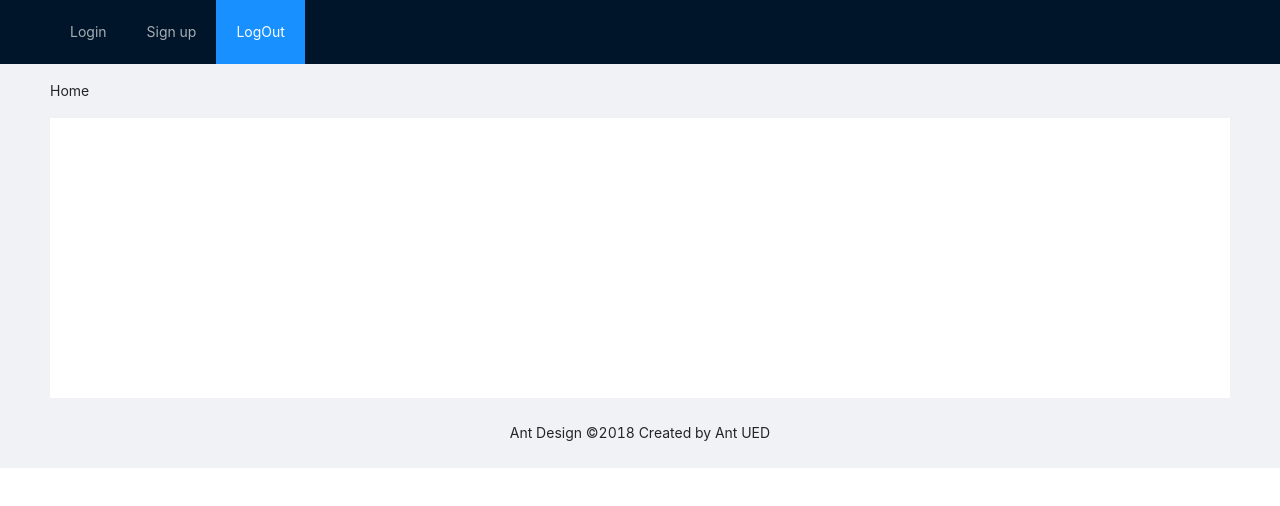
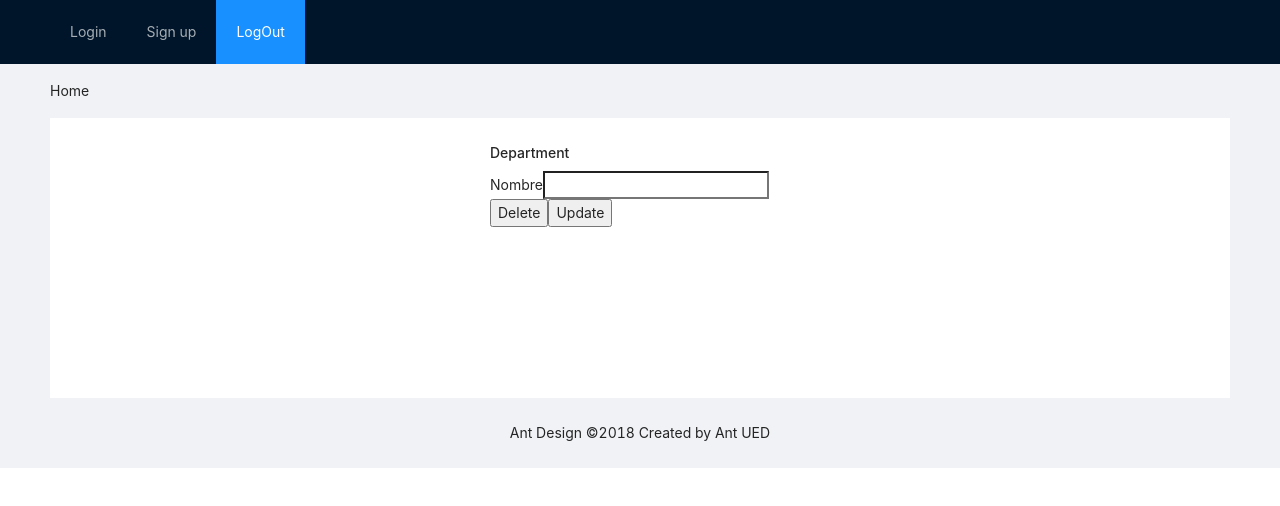
Before and after one commit to una-eif509-desarrolloweb-20G01/webdev-project-frontend-alpha, a React (Create React App) app: page /edit_department/1 in a window 1280 px wide. Shown: the top 506 px of the page. Built offline with nearby package versions, Linux system fonts and the light colour scheme; no server answers.

Commit message:
Edit Department

```diff
--- a/src/App.css
+++ b/src/App.css
@@ -49,3 +49,19 @@
   margin: 16px 24px 16px 0;
   float: left;
 }
+
+.list {
+  text-align: left;
+  max-width: 750px;
+  margin: auto;
+}
+
+.submit-form {
+  max-width: 300px;
+  margin: auto;
+}
+
+.edit-form {
+  max-width: 300px;
+  margin: auto;
+}
--- a/src/App.js
+++ b/src/App.js
@@ -9,6 +9,7 @@ import Login from "./components/Login";
 import Home from "./components/Home";
 import Department from "./components/Department";
 import AddDepartment from "./components/AddDepartment";
+import EditDepartment from "./components/EditDepartment";
 import Signup from "./components/Signup";
 
 function App() {
@@ -60,6 +61,7 @@ function App() {
             <Route exact path="/login" component={Login}/>
             <Route exact path="/department" component={Department}/>
             <Route exact path="/add_department" component={AddDepartment}/>
+            <Route exact path="/edit_department/:id" component={EditDepartment}/>
             <Route exact path="/signup" component={Signup}/>
     </Switch>
     </div>
--- a/src/components/Department.js
+++ b/src/components/Department.js
@@ -15,6 +15,9 @@ const initialDepartmentListState = [
 const Department = (props) => {
     const [departmentList, setDepartmentList] = useState(initialDepartmentListState);
     const [error, setError] = useState(false);
+
+    const [currentDepartment, setCurrentDepartment] = useState(null);
+    const [currentIndex, setCurrentIndex] = useState(-1);
 
     /**
      * React Hooks
@@ -52,8 +55,19 @@ const Department = (props) => {
         }
     ];
 
+    const refreshList = () => {
+        getAllDepartmentsMethod();
+        setCurrentDepartment(null);
+        setCurrentIndex(-1);
+    };
+
+    const setActiveDepartment = (department, index) => {
+        setCurrentDepartment(department);
+        setCurrentIndex(index);
+    };
+
     return (
-        <div>
+     /*   <div>
             <Link to={"/add_department"}>
                 <Button type="primary" htmlType="button">
                     Add
@@ -63,7 +77,65 @@ const Department = (props) => {
             {error ? (
                 <Alert message="Error in the system. Try again later." type="error" showIcon closable/>
             ) : null}
+        </div>*/
+
+        <div className="list row">
+
+        <div className="col-md-6">
+        <h4>Departments List</h4>
+    <Table rowKey={department => departmentList.id_department} columns={columns} dataSource={departmentList}
+
+    />
+    <ul className="list-group">
+        {departmentList &&
+        departmentList.map((departmentList, index) => (
+            <li
+    className={
+        "list-group-item " + (index === currentIndex ? "active" : "")
+    }
+    onClick={() => setActiveDepartment(departmentList , index)}
+    key={index}
+        >
+        {departmentList.department_name}
+        </li>
+))}
+</ul>
+
+
+    </div>
+    <div className="col-md-6">
+        {currentDepartment ? (
+                <div>
+                <h4>Tutorial</h4>
+                <div>
+                <label>
+                <strong>Title:</strong>
+        </label>{" "}
+    {currentDepartment.id_department}
+</div>
+    <div>
+    <label>
+    <strong>Description:</strong>
+    </label>{" "}
+    {currentDepartment.department_name}
+</div>
+
+
+    <Link
+    to={"/edit_department/" + currentDepartment.id_department}
+    className="badge badge-warning"
+        >
+        Edit
+        </Link>
         </div>
+) : (
+    <div>
+    <br />
+    <p>Please click on a Department...</p>
+    </div>
+)}
+</div>
+    </div>
     )
 };
 
--- /dev/null
+++ b/src/components/EditDepartment.js
@@ -0,0 +1,105 @@
+import React, { useState, useEffect } from "react";
+import DepartmentService from "../services/department.service";
+
+const EditDepartment = props => {
+    const initialDepartmentState = {
+        id_department: null,
+        department_name: ""
+    };
+    const [currentDepartment, setCurrentDepartment] = useState(initialDepartmentState);
+    const [message, setMessage] = useState("");
+
+    const [error, setError, submitted, setSubmitted] = useState(false);
+
+    const getDepartment = id => {
+        DepartmentService.get(id)
+            .then(response => {
+                setCurrentDepartment(response.data);
+                console.log(response.data);
+            })
+            .catch(e => {
+                console.log(e);
+            });
+    };
+
+    useEffect(() => {
+        getDepartment(props.match.params.id);
+    }, [props.match.params.id]);
+
+    const handleInputChange = event => {
+        const { name, value } = event.target;
+        setCurrentDepartment({ ...currentDepartment, [name]: value });
+    };
+
+
+
+    const updateDepartment = () => {
+        DepartmentService.update(currentDepartment.id_department, currentDepartment)
+            .then(response => {
+                console.log(response.data);
+                setMessage("The department was updated successfully!");
+            })
+            .catch(e => {
+                console.log(e);
+            });
+    };
+
+    const deleteDepartment = () => {
+        DepartmentService.remove(currentDepartment.id_department)
+            .then(response => {
+                console.log(response.data);
+               // setError(err)
+                // /props.history.push("/departments");
+            })
+            .catch(e => {
+                console.log(e);
+            });
+    };
+
+    return (
+        <div>
+        {currentDepartment ? (
+                <div className="edit-form">
+                <h4>Department</h4>
+                <form>
+                <div className="form-group">
+            <label htmlFor="department_name">Nombre</label>
+            <input
+            type="text"
+            className="form-control"
+            id="department_name"
+            name="department_name"
+            value={currentDepartment.department_name}
+            onChange={handleInputChange}
+    />
+    </div>
+
+
+
+    </form>
+
+
+<button className="badge badge-danger mr-2" onClick={deleteDepartment}>
+        Delete
+        </button>
+
+        <button
+    type="submit"
+    className="badge badge-success"
+    onClick={updateDepartment}
+        >
+        Update
+        </button>
+        <p>{message}</p>
+        </div>
+) : (
+    <div>
+    <br />
+    <p>Please click on a Department...</p>
+    </div>
+)}
+</div>
+    );
+};
+
+export default EditDepartment;
```
